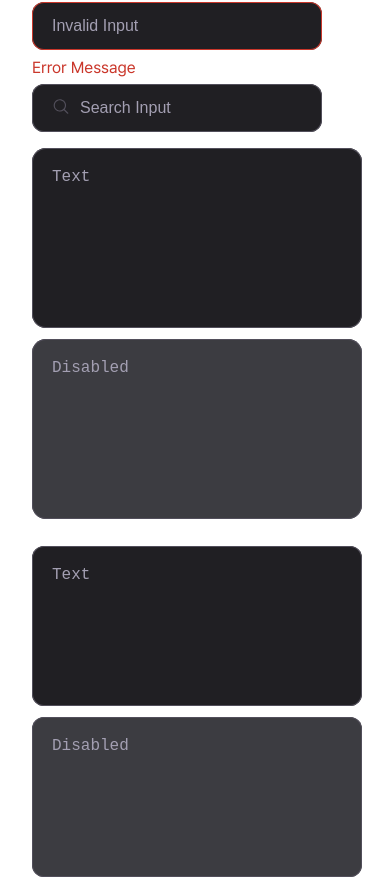
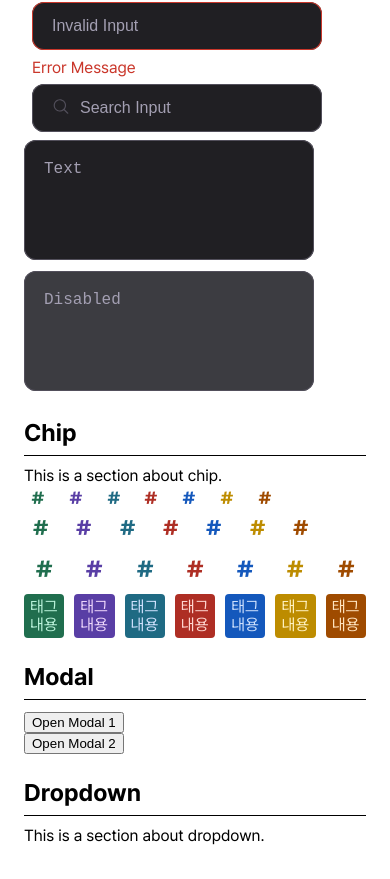
Before and after one commit to Codeit-FE18-Part3-Team4/Taskify, a Next.js app: page /test-components in a window 390 px wide. Shown: the part 2574-3453 px from the top of the page. Built offline with nearby package versions, Linux system fonts and the light colour scheme.

Commit message:
✨ feat [#43] TextArea 크기 적용방식 media query 로 변경

```diff
--- a/src/components/input/text-area.module.css
+++ b/src/components/input/text-area.module.css
@@ -1,12 +1,24 @@
 .textarea {
+  width: 100%;
+  max-width: 290px;
+  box-sizing: border-box;
+  border-radius: 14px;
+  height: 140px;
   background-color: var(--color-black800);
   color: var(--color-gray300);
   resize: none;
   border-radius: 14px;
   box-shadow: 0 0 0 1px var(--color-gray700) inset;
   border: none;
-  padding: 20px 20px;
+  padding: 20px;
   outline: none;
+}
+
+@media (max-width: 768px) {
+  .textarea {
+    height: 120px;
+    border-radius: 12px;
+  }
 }
 
 .textarea::placeholder {
@@ -26,20 +38,3 @@
   color: var(--color-gray400);
   border: none;
 }
-
-.pc {
-  width: 290px;
-  height: 140px;
-  border-radius: 14px;
-}
-.mobile {
-  width: 290px;
-  height: 120px;
-  border-radius: 12px;
-}
-
-.auto {
-  width: 100%;
-  height: auto;
-  border-radius: 14px;
-}
--- a/src/components/input/text-area.tsx
+++ b/src/components/input/text-area.tsx
@@ -1,12 +1,6 @@
 import styles from "./text-area.module.css";
 import { ChangeEvent, FocusEvent } from "react";
 import Typography from "@/components/typography/typography";
-
-export enum TextAreaSize {
-  PC = "pc",
-  Mobile = "mobile",
-  Auto = "auto",
-}
 
 interface TextAreaProps {
   value?: string;
@@ -15,7 +9,6 @@ interface TextAreaProps {
   placeholder?: string;
   disabled?: boolean;
   className?: string;
-  size?: TextAreaSize;
 }
 
 export default function TextArea({
@@ -25,7 +18,6 @@ export default function TextArea({
   placeholder,
   disabled,
   className,
-  size = TextAreaSize.PC,
 }: TextAreaProps) {
   return (
     <textarea
@@ -36,7 +28,6 @@ export default function TextArea({
       placeholder={placeholder}
       className={`${styles.textarea}
                   ${Typography.lgMedium}
-                  ${styles[size]}
                   ${className ?? ""} `}
     />
   );
--- a/src/pages/test-components/index.tsx
+++ b/src/pages/test-components/index.tsx
@@ -9,7 +9,7 @@ import BadgeChip from "@/components/chips/badge";
 import BoardColorChip from "@/components/chips/chips-color";
 import { CHIP_COLORS } from "@/constants/chips/chip-colors";
 import { CommonSize } from "@/constants/common/common-size.enum";
-import TextArea, { TextAreaSize } from "@/components/input/text-area";
+import TextArea from "@/components/input/text-area";
 
 function Section({ title, children }: { title: string; children: ReactNode }) {
   return (
@@ -325,19 +325,14 @@ function InputBox() {
 }
 
 function TextAreaBox() {
-  const sizes = [TextAreaSize.PC, TextAreaSize.Mobile];
   return (
     <div>
-      {sizes.map((size) => (
-        <div key={size} style={{ display: "inline-block", margin: "8px" }}>
-          <div style={{ marginBottom: "8px" }}>
-            <TextArea size={size} placeholder="Text" />
-          </div>
-          <div style={{ marginBottom: "8px" }}>
-            <TextArea size={size} placeholder="Disabled" disabled />
-          </div>
-        </div>
-      ))}
+      <div style={{ marginBottom: "8px" }}>
+        <TextArea placeholder="Text" />
+      </div>
+      <div style={{ marginBottom: "8px" }}>
+        <TextArea placeholder="Disabled" disabled />
+      </div>
     </div>
   );
 }
```
